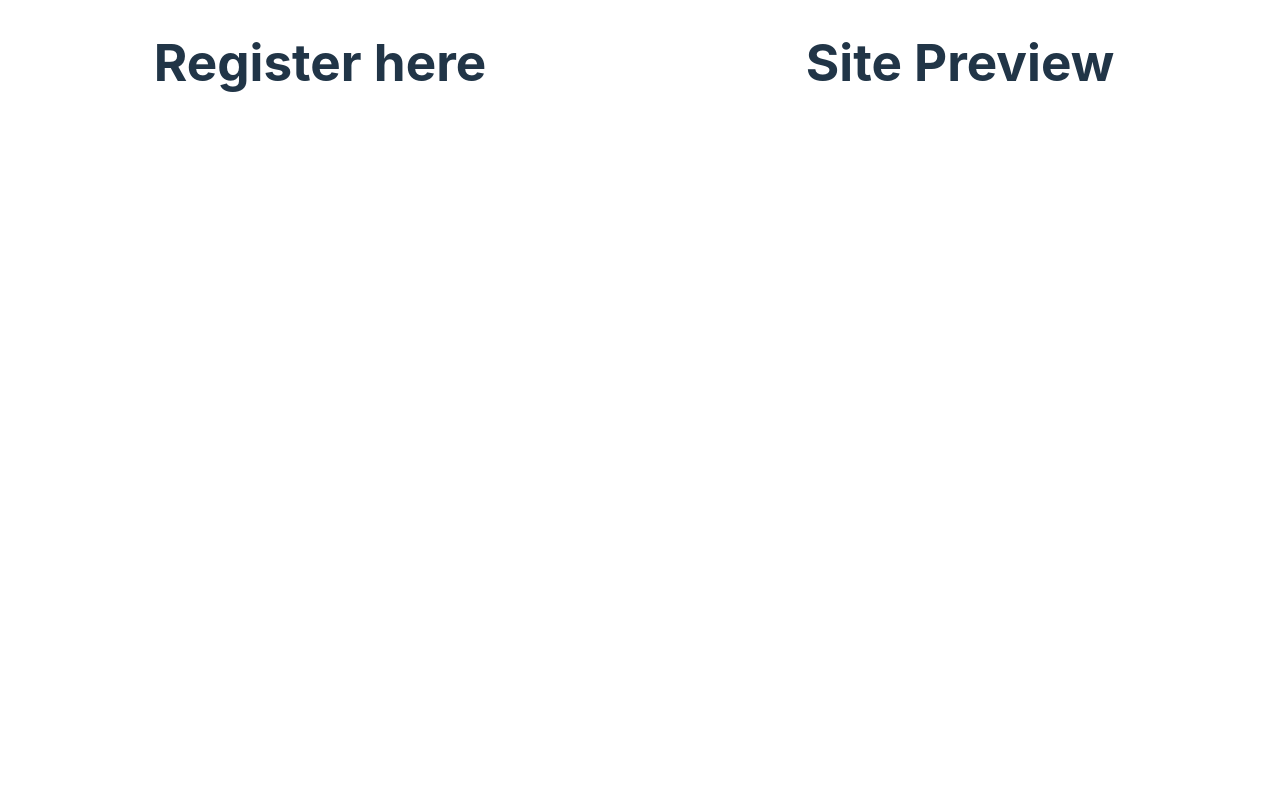
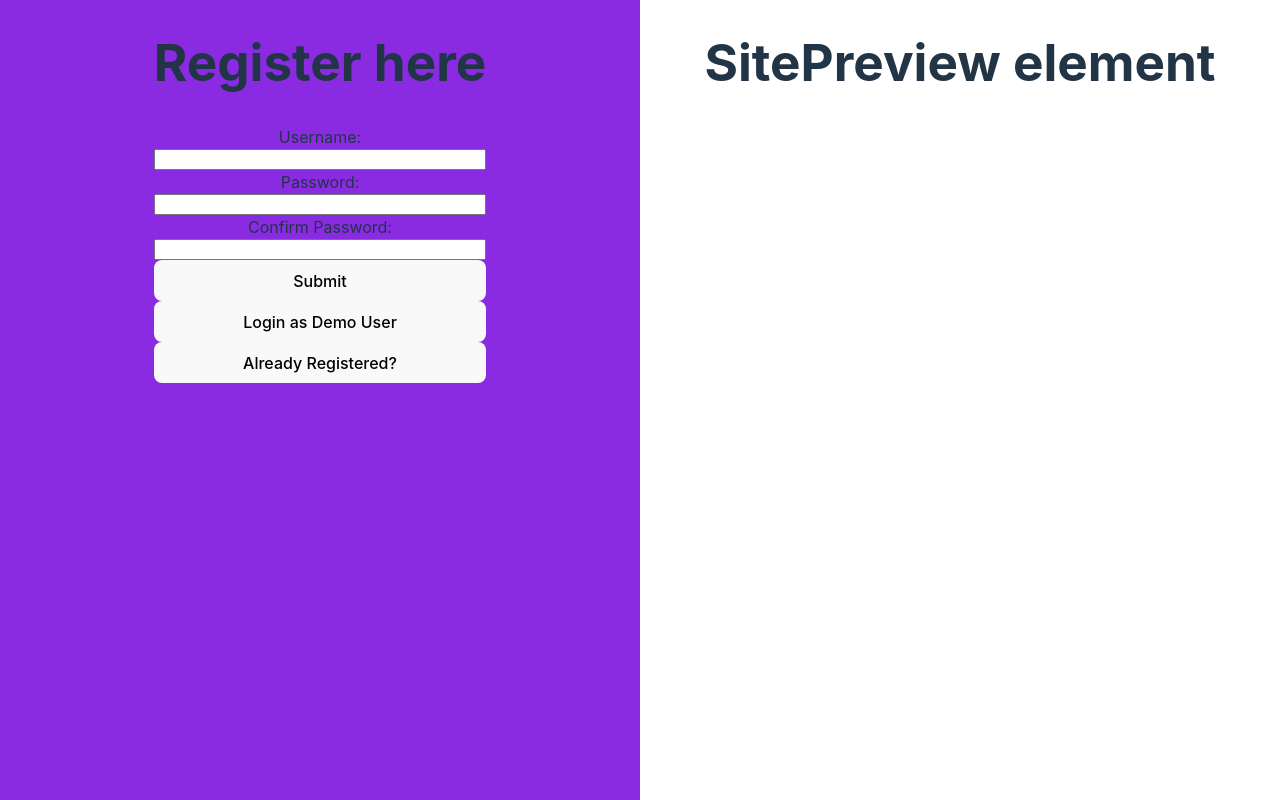
Before and after one commit to BenPhillips-21/messengerAppFrontend, a React (Vite) app: page /sign-up in a window 1280 px wide. Built offline with nearby package versions, Linux system fonts and the light colour scheme.

Commit message:
added demo login functionality, added register route/functionality

```diff
--- a/src/components/login.jsx
+++ b/src/components/login.jsx
@@ -1,11 +1,83 @@
-const Login = ({JWT, setJWT}) => {
-  return (
-    <>
-        <div>
-            <h1>Login!</h1>
-        </div>
-    </>
-  );
+import { useState } from 'react'
+import { useNavigate } from 'react-router-dom';
+import styles from '../styles/register.module.css';
+
+import SitePreview from './sitepreview';
+
+const Login = ({ setJWT }) => {
+    const [username, setUsername] = useState('')
+    const [password, setPassword] = useState('')
+    const [loading, setLoading] = useState(false)
+    const [response, setResponse] = useState('');
+    const [error, setError] = useState('')
+    const navigate = useNavigate();
+
+    const handleSubmit = async (e) => {
+        e.preventDefault()
+        const newUser = { username, password }
+
+        setLoading(true)
+        try {
+        const response = await fetch('http://localhost:3000/login', {
+            method: 'POST',
+            headers: { "Content-Type": "application/json" },
+            body: JSON.stringify(newUser)
+        })
+
+        if (!response.ok) {
+            setError("Username or password incorrect")
+            throw new Error("Username or password incorrect")
+        }
+        const data = await response.json()
+        setResponse(data)
+        setJWT(data.token)
+        setLoading(false)
+        navigate(`/home`)
+        } catch (error) {
+            console.error('Error:', error);
+            setLoading(false);
+        }
+    }
+
+    return (
+      <>
+          <div className={styles.registerContainer}>
+              <div className={styles.registerFormContainer}>
+                <div className={styles.registerForm}>
+                    <h1>Login</h1>
+                    <form onSubmit={handleSubmit} className={styles.registerForm}>
+                        <label>Username:</label>
+                        <input
+                            type="text"
+                            required
+                            value={username}
+                            onChange={(e) => setUsername(e.target.value)}
+                        />
+                        <label>Password:</label>
+                        <input
+                            type="password"
+                            required
+                            value={password}
+                            onChange={(e) => setPassword(e.target.value)}
+                        />
+                        {error &&
+                            <ul>
+                                <li>Password and confirmed password must match.</li>
+                                <li>Password must be at least 6 characters long.</li>
+                            </ul>
+                        }
+                        {!loading && <button>Submit</button>}
+                        {loading && <button disabled>Registering...</button>}
+                        <button>Login as Demo User</button>
+                    </form>
+                </div>
+              </div>
+              <div className={styles.sitePreview}>
+                <SitePreview/>
+              </div>
+          </div>
+      </>
+    );
 }
 
-export default Login;
+export default Login
--- a/src/components/register.jsx
+++ b/src/components/register.jsx
@@ -1,14 +1,111 @@
+import { useState } from 'react';
+import { useNavigate } from 'react-router-dom';
 import styles from '../styles/register.module.css';
 
+import SitePreview from './sitepreview';
+
 const Register = ({JWT, setJWT}) => {
+    const [username, setUsername] = useState(null)
+    const [password, setPassword] = useState(null)
+    const [confirmedPassword, setConfirmedPassword] = useState(null)
+    const [loading, setLoading] = useState(false)
+    const [response, setResponse] = useState('');
+    const [error, setError] = useState(false)
+    const navigate = useNavigate();
+
+    const demoLogin = async () => {
+        try {
+            const response = await fetch('http://localhost:3000/demologin', {
+              method: 'POST',
+            });
+
+            if (!response.ok) {
+              throw new Error('Network response was not ok');
+            }
+
+            const data = await response.json();
+            setResponse(data);
+            setJWT(data.token)
+            setLoading(false);
+            navigate('/home');
+          } catch (error) {
+            console.error('Error:', error);
+            setLoading(false);
+          }
+    }
+
+    const handleSubmit = async (e) => {
+      e.preventDefault();
+      const newUser = { username, password, confirmedPassword };
+
+      setLoading(true);
+
+      try {
+        const response = await fetch('http://localhost:3000/sign-up', {
+          method: 'POST',
+          headers: { "Content-Type": "application/json" },
+          body: JSON.stringify(newUser)
+        });
+
+        if (!response.ok) {
+          setError(true)
+          throw new Error('Network response was not ok');
+        }
+
+        const data = await response.json();
+        setResponse(data);
+        setJWT(data.token)
+        setLoading(false);
+        navigate('/login');
+      } catch (error) {
+        console.error('Error:', error);
+        setLoading(false);
+      }
+    };
+
     return (
       <>
           <div className={styles.registerContainer}>
-              <div className={styles.registerBox}>
-                <h1>Register here</h1>
+              <div className={styles.registerFormContainer}>
+                <div className={styles.registerForm}>
+                    <h1>Register here</h1>
+                    <form onSubmit={handleSubmit} className={styles.registerForm}>
+                        <label>Username:</label>
+                        <input
+                            type="text"
+                            required
+                            value={username}
+                            onChange={(e) => setUsername(e.target.value)}
+                        />
+                        <label>Password:</label>
+                        <input
+                            type="password"
+                            required
+                            value={password}
+                            onChange={(e) => setPassword(e.target.value)}
+                        />
+                        <label>Confirm Password:</label>
+                        <input
+                            type="password"
+                            required
+                            value={confirmedPassword}
+                            onChange={(e) => setConfirmedPassword(e.target.value)}
+                        />
+                        {error &&
+                            <ul>
+                                <li>Password and confirmed password must match.</li>
+                                <li>Password must be at least 6 characters long.</li>
+                            </ul>
+                        }
+                        {!loading && <button>Submit</button>}
+                        {loading && <button disabled>Registering...</button>}
+                    </form>
+                    <button onClick={() => {demoLogin()}}>Login as Demo User</button>
+                    <button onClick={() => navigate('/login')}>Already Registered?</button>
+                </div>
               </div>
               <div className={styles.sitePreview}>
-                <h1>Site Preview</h1>
+                <SitePreview/>
               </div>
           </div>
       </>
--- /dev/null
+++ b/src/components/sitepreview.jsx
@@ -0,0 +1,11 @@
+const SitePreview = () => {
+    return (
+      <>
+          <div>
+              <h1>SitePreview element</h1>
+          </div>
+      </>
+    );
+  }
+
+  export default SitePreview;
--- a/src/styles/register.module.css
+++ b/src/styles/register.module.css
@@ -6,8 +6,18 @@
     flex-direction: row;
 }
 
-.registerBox {
+.registerFormContainer {
+    background-color: blueviolet;
+    height: 100vh;
     width: 50vw;
+    display: flex;
+    flex-direction: column;
+    align-items: center;
+}
+
+.registerForm {
+    display: flex;
+    flex-direction: column;
 }
 
 .sitePreview{
```
